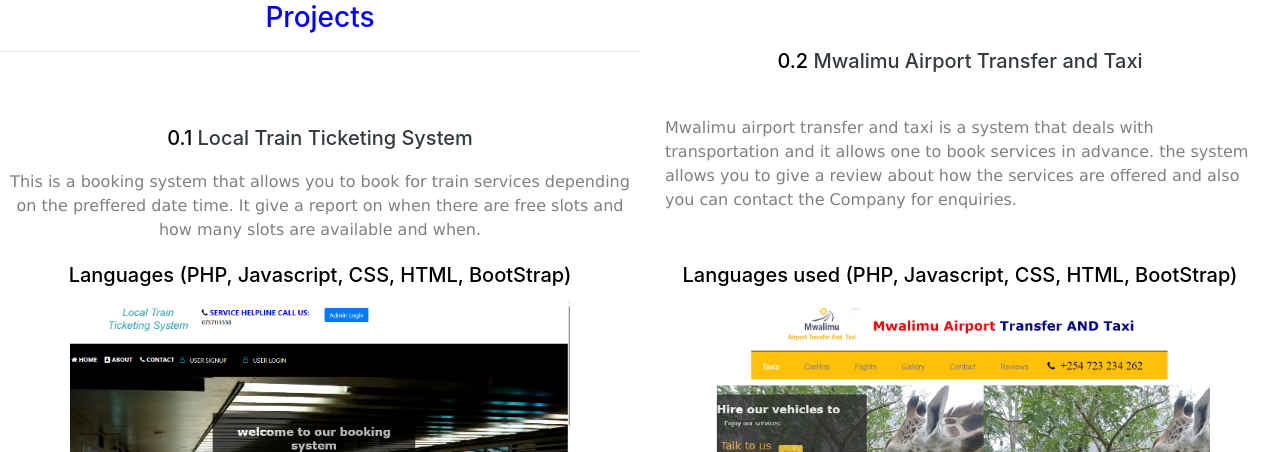
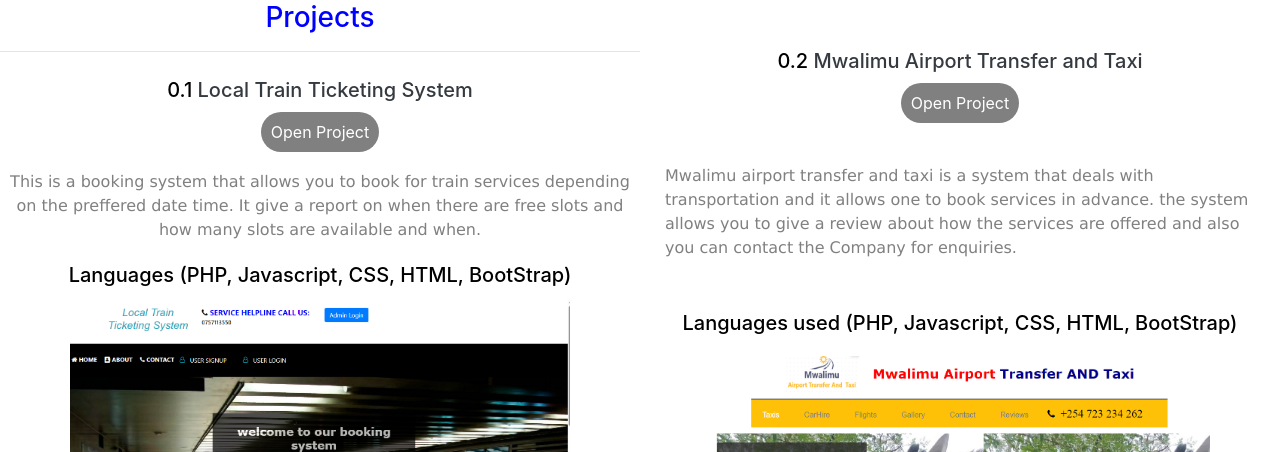
Before and after one commit to hillary97/HILLARYPORT, a plain HTML site: page abt.html in a window 1280 px wide. Shown: the part 2092-2544 px from the top of the page. Drawn offline with nearby package versions, Linux system fonts and the light colour scheme.

Commit message:
Add files via upload

```diff
--- a/abt.html
+++ b/abt.html
@@ -138,8 +138,11 @@
 	<div class="image">
 		<div class="header">
 			<h3 style="text-align: center;font-family: ;font-weight: ;border-bottom:px solid black ;color:blue;font-size:;padding5px">Projects</h3><hr>
-			<center><br><br>
+			<center>
+
+
 				<h5 style="font-family: ;padding:10px" class="text-dark text-center"><span style="color: black;"> 0.1</span> Local Train Ticketing System</h5>
+				<a style="text-decoration: none;" href="http://localtrainticketingsystem.liveblog365.com/"><span style="padding:10px; background-color: gray;color:white;text-decoration:none;border-radius:20px"> Open Project</span></a><br><br>
 				<p style="font-family: verdana ;padding: 2px;color:gray;text-align: center;">This is a booking system that allows you to book for train services depending on the preffered date time. It give a report on when there are free slots and how many slots are available and when.</p>
 				<center><h5 style="text-align: center;color:black;padding:3px">Languages (PHP, Javascript, CSS, HTML, BootStrap)</h5>
 					<img class="train" src="images/train.png" width="500px"></center>
@@ -153,6 +156,7 @@
 
 		<!--<h4 style="font-family: verdana;padding: 10px;text-align: center;">...............................</h4>--><br><br>
 				<h5 style="font-family: ;padding:10px" class="text-dark text-center"><span style="color: black;">0.2</span> Mwalimu Airport Transfer and Taxi</h5>
+				<center><a style="text-decoration: none;text-align: center;" href="http://mwalimuairporttransferandtaxi.liveblog365.com/"><span style="padding:10px; background-color: gray;color:white;text-decoration:none;border-radius:20px"> Open Project</span></a></center><br>
 				<p style="font-family:verdana ;padding: 25px;color:gray">Mwalimu airport transfer and taxi is a system that deals with transportation and it allows one to book services in advance. the system allows you to give a review about how the services are offered and also you can contact the Company for enquiries.</p>
 				<center><h5 style="text-align: center;color:black;background-color:;padding:10px">Languages used
 					 (PHP, Javascript, CSS, HTML, BootStrap)
@@ -207,9 +211,9 @@
 <button style="border-radius:50% ;border: none;background-color: none;" class="fixed-position">
 	<a href="https://api.whatsapp.com/send?phone=+254 704 702 267"><img style="border-radius: 40px;" width="50px" height="50px" src="images/what.jpg"></a>
 </button>
-<p style="border-radius: 0px;font-family: monospace;border: 0px;font-size: 25px;background-color: ;" class="fixed-positionn">
+<!--<p style="border-radius: 0px;font-family: monospace;border: 0px;font-size: 25px;background-color: ;" class="fixed-positionn">
 	<a  style=" color:black;padding:10px;text-decoration:none;opacity: 0.7;" class="maill" href="mailto:hillarynthome97@gmail.com">hillarynthome97@gmail.com</a>
-</p>
+</p>-->
 
 <div id="contact" class="contact">
 	<br><br>
```
Also changed, not shown: cnt.html (+7 -3 lines), index.html (+7 -3 lines), prj.html (+7 -3 lines).
